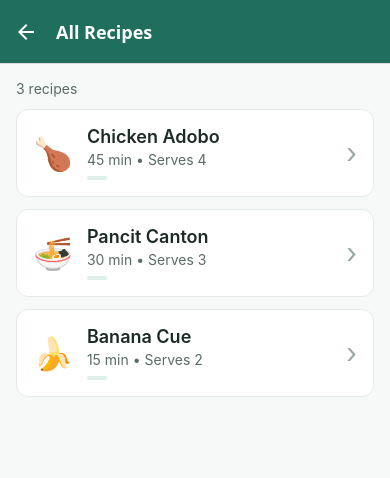
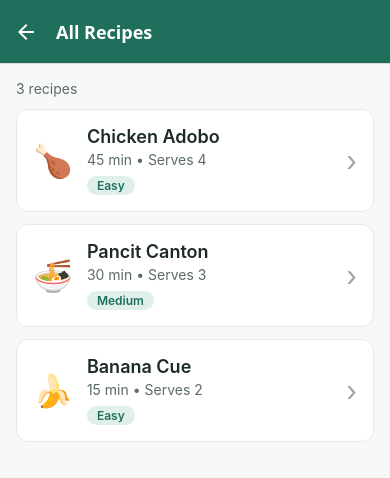
Before and after one commit to rickylousabas-spec/RecipeApp, a React Native app: screen /RecipeList in a window 390 px wide. Shown: the top 478 px of the page. Built offline with nearby package versions, Linux system fonts and the light colour scheme.

Commit message:
Update data.js

```diff
--- a/data.js
+++ b/data.js
@@ -5,8 +5,14 @@ export const recipes = [
     name: 'Chicken Adobo',
     time: '45 min',
     servings: 4,
+    difficulty: 'Easy',
     description: 'Chicken simmered in soy sauce, vinegar, garlic, and bay leaves.',
     ingredients: ['Chicken', 'Soy sauce', 'Vinegar', 'Garlic', 'Bay leaves', 'Peppercorns'],
+    steps: [
+      'Mix chicken, soy sauce, vinegar, garlic, and peppercorns in a pot.',
+      'Add bay leaves and bring to a boil.',
+      'Lower the heat and simmer for 30 minutes until tender.',
+    ],
   },
   {
     id: '2',
@@ -14,8 +20,14 @@ export const recipes = [
     name: 'Pancit Canton',
     time: '30 min',
     servings: 3,
+    difficulty: 'Medium',
     description: 'Stir-fried noodles with vegetables and sliced meat.',
     ingredients: ['Canton noodles', 'Cabbage', 'Carrots', 'Pork', 'Soy sauce', 'Garlic'],
+    steps: [
+      'Sauté garlic and pork until cooked.',
+      'Add carrots and cabbage and stir-fry for 3 minutes.',
+      'Add noodles and soy sauce, then toss until well mixed.',
+    ],
   },
   {
     id: '3',
@@ -23,7 +35,13 @@ export const recipes = [
     name: 'Banana Cue',
     time: '15 min',
     servings: 2,
+    difficulty: 'Easy',
     description: 'Deep-fried saba bananas coated in caramelized brown sugar.',
     ingredients: ['Saba bananas', 'Brown sugar', 'Cooking oil'],
+    steps: [
+      'Heat oil in a pan.',
+      'Fry the bananas and sprinkle brown sugar over them.',
+      'Cook until the sugar caramelizes, then skewer and serve.',
+    ],
   },
 ];
```
